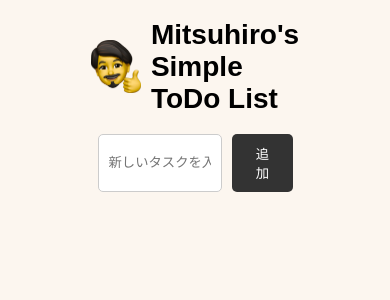
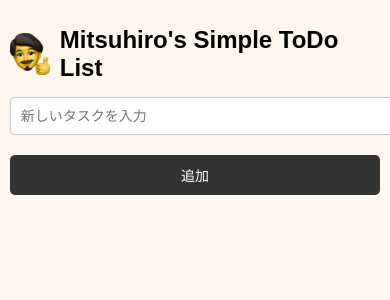
Before and after one commit to waxwaxwax/todolist, a Flask app: page / in a window 390 px wide; the page is wider, and only the part inside the window is pictured. Shown: the top 300 px of that part. Run offline with Flask 3, Linux system fonts and the light colour scheme.

Commit message:
Update styles.css

```diff
--- a/static/styles.css
+++ b/static/styles.css
@@ -1,10 +1,14 @@
+/* 全体のレイアウト: 大きな画面では max-width を設定、中央寄せ */
 body {
     font-family: Arial, sans-serif;
-    width: 50%;
-    margin: auto;
     background-color: #FCF6EF; /* 背景色 */
+    margin: 0 auto;
+    max-width: 700px; /* PC時の最大幅を設定 */
+    width: 90%;       /* 画面幅の9割を使う */
+    padding: 20px 0;  /* 上下に少し余白 */
 }
 
+/* タイトル */
 h1 {
     display: flex;
     align-items: center;
@@ -12,13 +16,16 @@ h1 {
     font-size: 28px;
     font-weight: bold;
     gap: 10px; /* 画像とテキストの間隔 */
+    margin-bottom: 20px; /* タイトルとフォームの間隔 */
 }
 
+/* タイトル横のロゴ */
 .title-logo {
     width: 50px;
     height: auto;
 }
 
+/* フォーム */
 form {
     display: flex;
     justify-content: center;
@@ -26,13 +33,16 @@ form {
     gap: 10px; /* 入力欄とボタンの間隔 */
 }
 
+/* 入力欄 */
 input[type="text"] {
-    width: 70%;
+    flex: 1; /* 幅を可変に */
     padding: 10px;
     border: 1px solid #ccc;
     border-radius: 5px;
+    font-size: 16px;
 }
 
+/* ボタン */
 button {
     padding: 10px 20px;
     border: none;
@@ -40,13 +50,16 @@ button {
     color: white;
     border-radius: 5px;
     cursor: pointer;
+    font-size: 16px;
 }
 
+/* タスク一覧リスト */
 ul {
     list-style-type: none;
     padding: 0;
 }
 
+/* タスクアイテム */
 li {
     background: #f9f9f9;
     margin: 5px 0;
@@ -58,6 +71,7 @@ li {
     cursor: grab;
 }
 
+/* タスク番号 */
 .task-number {
     color: gray;
     font-size: 14px;
@@ -65,29 +79,82 @@ li {
     font-weight: bold;
 }
 
+/* チェックボックス */
 .task-checkbox {
     margin-right: 10px;
     cursor: pointer;
 }
 
+/* タスクテキスト */
 .task-text {
     flex-grow: 1;
     text-align: left;
 }
 
+/* 完了済みタスクのスタイル */
 .done {
     text-decoration: line-through;
     color: gray;
     opacity: 0.6;
 }
 
+/* 削除ボタン */
 .delete-btn {
     text-decoration: none;
     font-size: 18px;
     cursor: pointer;
 }
 
+/* ドラッグ中のタスク */
 .sortable-ghost {
     opacity: 0.5;
     background: lightgray;
 }
+
+/* --- メディアクエリ: スマホ画面 (幅 480px 以下) 向けに調整 --- */
+@media (max-width: 480px) {
+    body {
+        width: 95%;      /* スマホではさらに余白を減らす */
+        padding: 10px 0; /* 縦の余白をやや減らす */
+    }
+
+    h1 {
+        font-size: 24px; /* タイトル文字を少し小さく */
+        margin-bottom: 15px;
+    }
+
+    .title-logo {
+        width: 40px;     /* ロゴも縮小 */
+    }
+
+    form {
+        flex-direction: column; /* 入力欄とボタンを縦並びに */
+        align-items: stretch;   /* 幅いっぱい使う */
+    }
+
+    input[type="text"] {
+        width: 100%;
+        margin-bottom: 10px; /* ボタンとの間隔 */
+        font-size: 14px;
+    }
+
+    button {
+        width: 100%;         /* ボタンも全幅に */
+        font-size: 14px;
+    }
+
+    li {
+        flex-direction: column; /* タスク番号・チェックボックス・テキストを縦並びに */
+        align-items: flex-start;
+    }
+
+    .task-number,
+    .task-checkbox {
+        margin-right: 0;
+        margin-bottom: 5px;
+    }
+
+    .task-text {
+        margin-bottom: 5px;
+    }
+}
```
